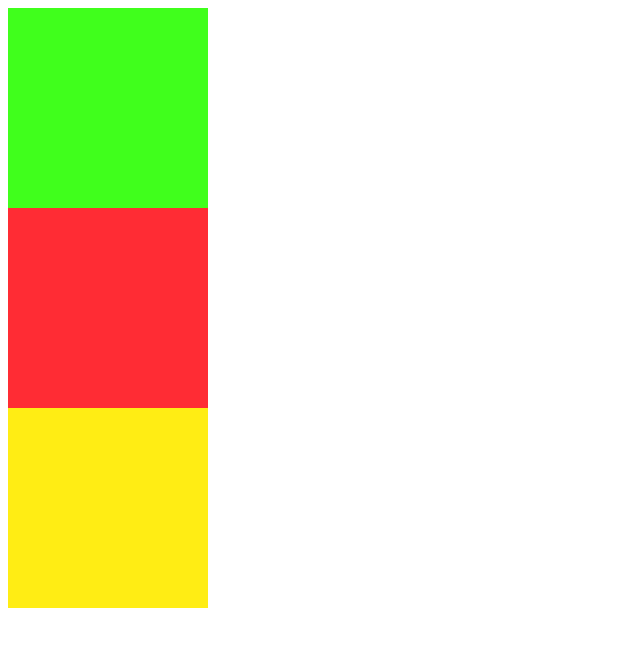
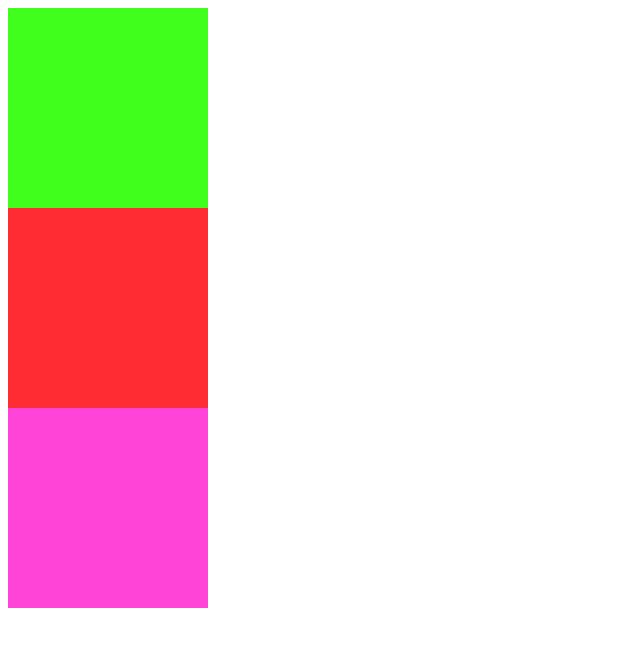
Before and after one commit to Hu-qiaoqiao/git_test, a plain HTML site: page index.html in a window 1280 px wide. Shown: the whole page, without its empty margins (0-640 px from the left). Drawn offline with Linux system fonts and the light colour scheme.

Commit message:
make_box3_dp

```diff
--- a/index.html
+++ b/index.html
@@ -17,7 +17,7 @@
         .box3{
             width: 200px;
             height: 200px;
-            background-color: #ffed14;
+            background-color: #ff44d7;
         }
     </style>
 </head>
```
